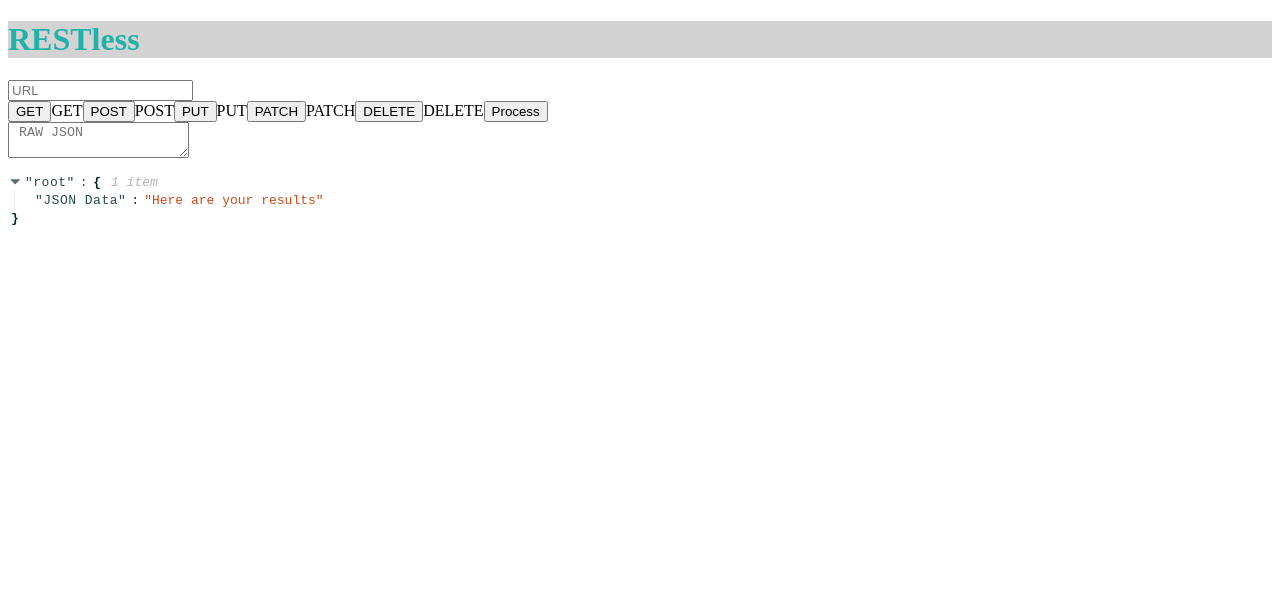
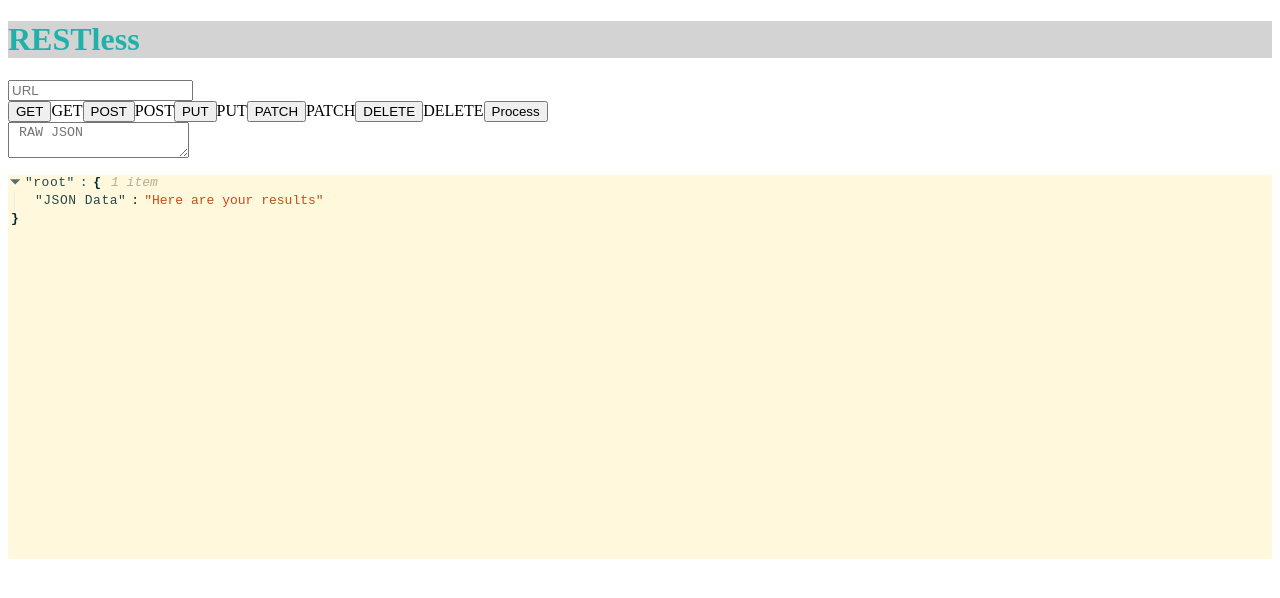
Before and after one commit to austinxduong/api-client-application-v2, a React app: page / in a window 1280 px wide. Shown: the top 598 px of the page. Built offline with nearby package versions, Linux system fonts and the light colour scheme.

Commit message:
display css

```diff
--- /dev/null
+++ b/src/components/display/Display.css
@@ -0,0 +1,4 @@
+.Display {
+    background-color: cornsilk;
+    height: 30vw;
+}
--- a/src/components/display/Display.jsx
+++ b/src/components/display/Display.jsx
@@ -2,11 +2,12 @@
 import React from 'react';
 import PropTypes from 'prop-types';
 import ReactJson from 'react-json-view';
+import styles from './Display.css';
 
 
 const Display = ({ display }) => {
   return (
-    <pre className={StyleSheet.Display} data-testid="display">
+    <pre className={styles.Display} data-testid="display">
       <ReactJson src={display} displayDataTypes={false} />
     </pre>
   );
```
